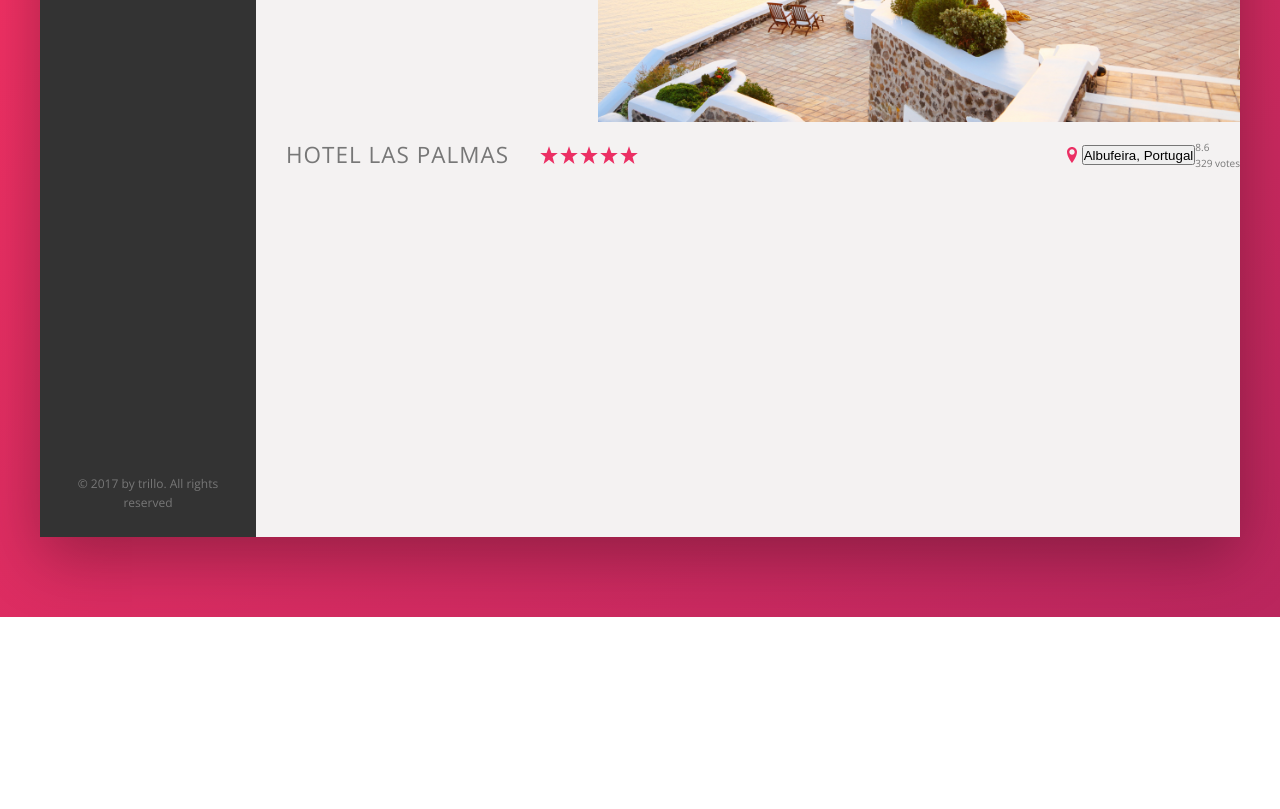
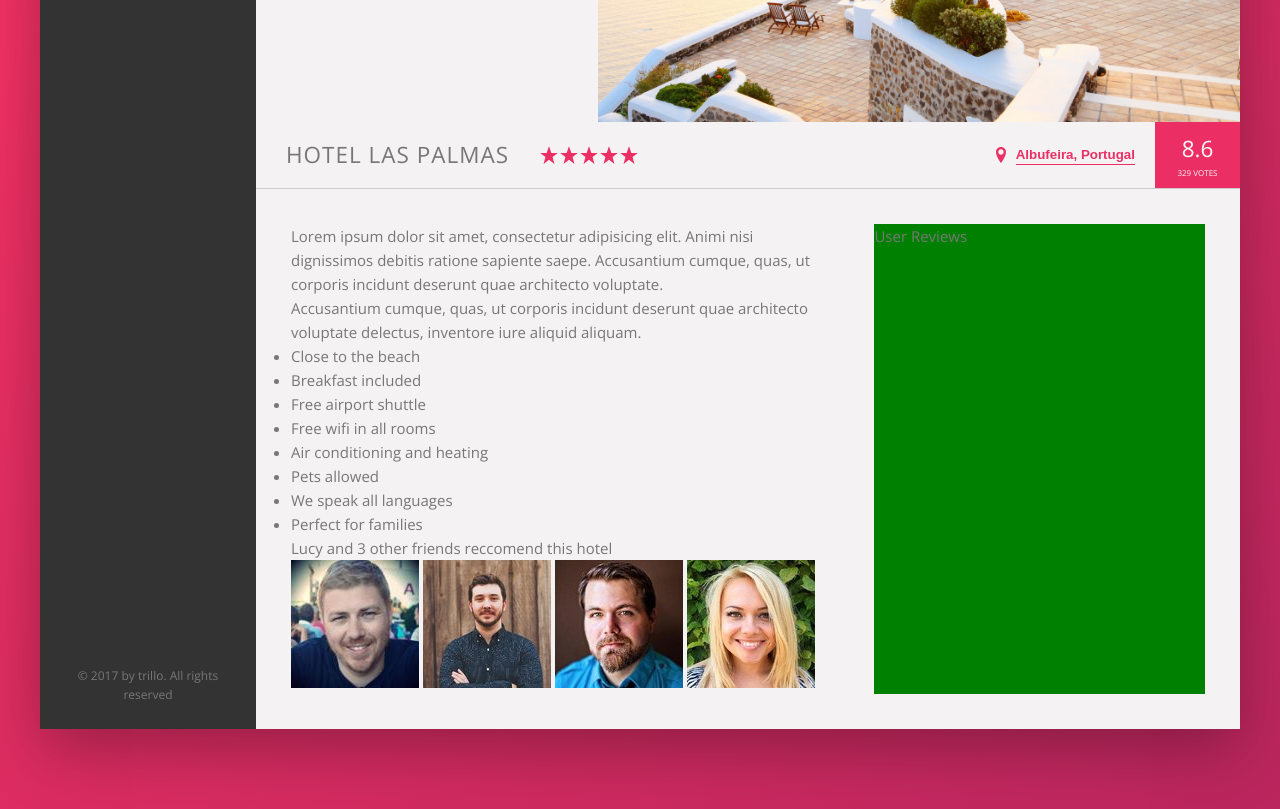
Before and after one commit to Boki7/css-flexbox, a website: page index.html in a window 1280 px wide. Shown: the part 413-1222 px from the top of the page. Before the commit the page ends 1030 px from the top, so only its background shows below. Drawn offline with nearby package versions, Linux system fonts and the light colour scheme.

Commit message:
Hotel overview

```diff
--- a/index.html
+++ b/index.html
@@ -134,17 +134,55 @@
             </div>
 
             <div class="overview__location">
-                <svg class="overview__icon-location-pin">
-                  <use xlink:href="img/sprite.svg#icon-location-pin"></use>
-                </svg>
-                <button class="btn-inline">Albufeira, Portugal</button>
+              <svg class="overview__icon-location-pin">
+                <use xlink:href="img/sprite.svg#icon-location-pin"></use>
+              </svg>
+              <button class="btn-inline">Albufeira, Portugal</button>
             </div>
 
             <div class="overview__rating">
               <div class="overview__rating-average">8.6</div>
               <div class="overview__rating-count">329 votes</div>
             </div>
+          </div>
 
+          <div class="details">
+            <div class="description">
+              <p class="paragraph">
+                Lorem ipsum dolor sit amet, consectetur adipisicing elit. Animi
+                nisi dignissimos debitis ratione sapiente saepe. Accusantium
+                cumque, quas, ut corporis incidunt deserunt quae architecto
+                voluptate.
+              </p>
+              <p class="paragraph">
+                Accusantium cumque, quas, ut corporis incidunt deserunt quae
+                architecto voluptate delectus, inventore iure aliquid aliquam.
+              </p>
+              <ul class="list">
+                <li class="list__item">Close to the beach</li>
+                <li class="list__item">Breakfast included</li>
+                <li class="list__item">Free airport shuttle</li>
+                <li class="list__item">Free wifi in all rooms</li>
+                <li class="list__item">Air conditioning and heating</li>
+                <li class="list__item">Pets allowed</li>
+                <li class="list__item">We speak all languages</li>
+                <li class="list__item">Perfect for families</li>
+              </ul>
+              <div class="recommend">
+                <p class="reccomend__count">
+                  Lucy and 3 other friends reccomend this hotel
+                </p>
+                <div class="reccomend__friends">
+                  <img src="img/user-3.jpg" alt="Friend3" class="reccoment__photo">
+                  <img src="img/user-4.jpg" alt="Friend4" class="reccoment__photo">
+                  <img src="img/user-5.jpg" alt="Friend5" class="reccoment__photo">
+                  <img src="img/user-6.jpg" alt="Friend6" class="reccoment__photo">
+                </div>
+              </div>
+            </div>
+            <div class="user-reviews">
+              User Reviews
+            </div>
           </div>
         </main>
       </div>
--- a/sass/_components.scss
+++ b/sass/_components.scss
@@ -207,7 +207,7 @@
 // OVERVIEW
 
 .overview {
-    border-bottom: 1px solid var(--color-grey-ligh-2);
+    border-bottom: 1px solid var(--color-grey-ligh-4);
     display: flex;
     align-items: center;
 
@@ -231,18 +231,71 @@
         fill: var(--color-primary);
     }
 
+    &__icon-location-pin {
+        margin-right: .5rem;
+    }
+
     &__location {
         display: flex;
+        margin-right: 2rem;
     }
 
     &__rating {
 
+        background-color: var(--color-primary);
+        align-self: stretch;
+        display: flex;
+        align-items: center;
+        flex-direction: column;
+        justify-content: center;
+        color: var(--color-grey-ligh-1);
+        padding: 0 2.25rem;
+
         &-average {
-
+            font-size: 2.25rem;
         }
 
         &-count {
+            font-size: .8rem;
+            text-transform: uppercase;
+        }
 
+    }
+
+/////////////////////////////
+// BUTTON INLINE
+
+    .btn-inline {
+        background: transparent;
+        border: none;
+        border-bottom: 1.5px solid currentColor;
+        color: var(--color-primary);
+        font-weight: 600;
+        cursor: pointer;
+        transition: all .2s;
+
+        &:hover {
+            color: var(--color-grey-dark-1);
+        }
+
+        &:focus {
+            outline: none;
+            animation: pulsate 2s infinite;
+        }
+    }
+
+    @keyframes pulsate
+     {
+        0%   {
+            transform: scale(1);
+        }
+
+        50%  {
+            transform: scale(1.05);
+        }
+
+        100% {
+            transform: scale(1);
         }
 
     }
--- a/sass/_layout.scss
+++ b/sass/_layout.scss
@@ -33,6 +33,21 @@
 
 .hotel-view {
     // background-color: orangered;
-    height: 80rem;
     flex: 1;
 }
+
+.details {
+    font-size: 1.5rem;
+    display: flex;
+    padding: 3.5rem;
+}
+
+.description {
+    flex: 0 0 60%;
+    margin-right: 3.5rem;
+}
+
+.user-reviews {
+    background-color: green;
+    flex: 1;
+}
```
Also changed, not shown: css/style.css.
